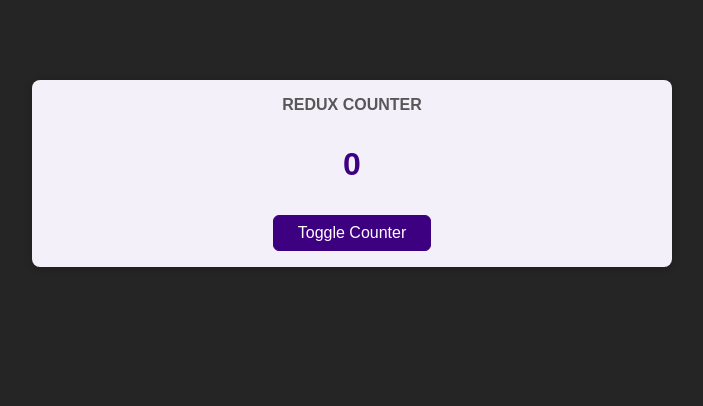
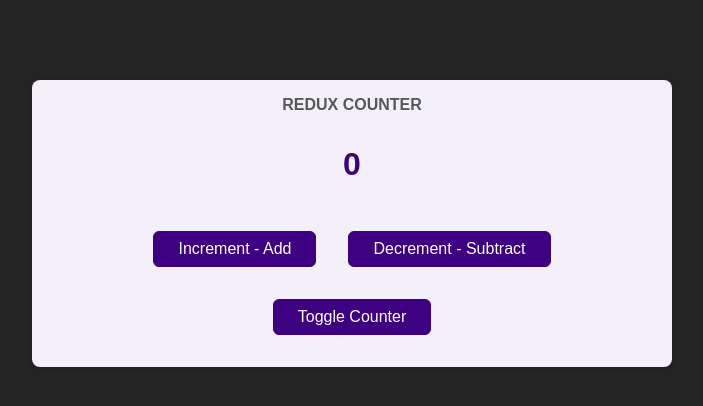
Before and after one commit to RossaMania/counter-app-react-redux, a React (Create React App) app: page / in a window 1280 px wide. Shown: the top 406 px of the page, without its empty margins (288-991 px from the left). Built offline with nearby package versions, Linux system fonts and the light colour scheme.

Commit message:
Refactored code in index file in store. Added increment and decrement buttons in counter.js. Created dispatch functions with useDispatch hook in counter.js and wired functions to buttons.

```diff
--- a/src/components/Counter.js
+++ b/src/components/Counter.js
@@ -1,10 +1,20 @@
-import { useSelector }from 'react-redux'
+import { useDispatch, useSelector }from 'react-redux'
 
 import classes from './Counter.module.css';
 
 const Counter = () => {
 
+  const dispatch = useDispatch();
+
   const counter = useSelector((state) => state.counter);
+
+  const handleIncrements = () => {
+    dispatch({ type: 'increment' });
+  };
+
+  const handleDecrements = () => {
+    dispatch({ type: 'decrement' });
+  };
 
   const toggleCounterHandler = () => {};
 
@@ -12,6 +22,10 @@ const Counter = () => {
     <main className={classes.counter}>
       <h1>Redux Counter</h1>
       <div className={classes.value}>{counter}</div>
+      <div>
+        <button onClick={handleIncrements}>Increment - Add</button>
+        <button onClick={handleDecrements}>Decrement - Subtract</button>
+      </div>
       <button onClick={toggleCounterHandler}>Toggle Counter</button>
     </main>
   );
--- a/src/components/Counter.module.css
+++ b/src/components/Counter.module.css
@@ -21,3 +21,7 @@
   margin: 2rem 0;
   font-weight: bold;
 }
+
+.counter button {
+  margin: 1rem;
+}
--- a/src/store/index.js
+++ b/src/store/index.js
@@ -20,14 +20,4 @@ const counterReducer = (state = { counter: 0 }, action) => {
 
 const store = createStore(counterReducer);
 
-const counterSubscriber = () => {
-  const latestState = store.getState();
-  console.log(latestState);
-};
-
-store.subscribe(counterSubscriber);
-
-store.dispatch({ type: "increment" });
-store.dispatch({ type: "decrement" });
-
 export default store;
```
